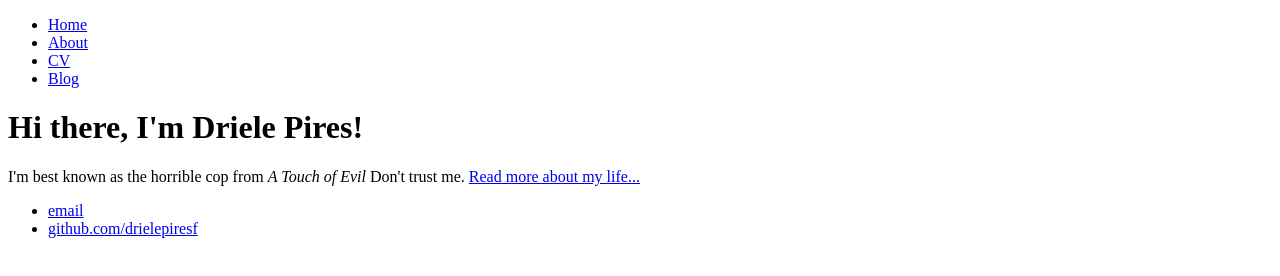
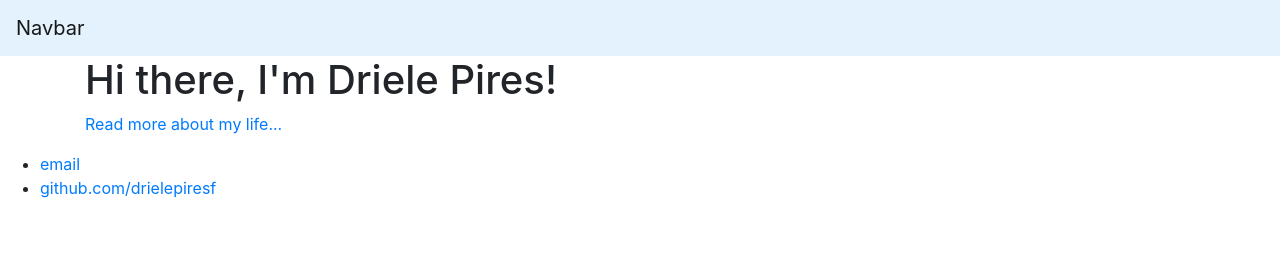
Before and after one commit to drielepiresf/drielepiresf.github.io, a plain HTML site: page index.html in a window 1280 px wide. Drawn offline with nearby package versions, Linux system fonts and the light colour scheme.

Commit message:
tirei o mal do site

```diff
--- a/index.html
+++ b/index.html
@@ -1,21 +1,18 @@
 <!DOCTYPE html>
 <html>
 	<head>
-		<title>Driele Pires, Horrible Cop</title>
+		<title>Driele Pires</title>
+		<link rel="stylesheet" href="https://cdn.jsdelivr.net/npm/bootstrap@4.5.3/dist/css/bootstrap.min.css" integrity="sha384-TX8t27EcRE3e/ihU7zmQxVncDAy5uIKz4rEkgIXeMed4M0jlfIDPvg6uqKI2xXr2" crossorigin="anonymous">
 	</head>
 	<body>
-		<nav>
-    		<ul>
-        		<li><a href="/">Home</a></li>
-	        	<li><a href="/about">About</a></li>
-        		<li><a href="/cv">CV</a></li>
-        		<li><a href="/blog">Blog</a></li>
-    		</ul>
-		</nav>
+		<nav class="navbar navbar-light" style="background-color: #e3f2fd;">
+			<!-- Navbar content -->
+			<a class="navbar-brand" href="https://google.com">Navbar</a>
+		  </nav>
 		<div class="container">
     		<div class="blurb">
         		<h1>Hi there, I'm Driele Pires!</h1>
-				<p>I'm best known as the horrible cop from <em>A Touch of Evil</em> Don't trust me. <a href="/about">Read more about my life...</a></p>
+				<p><a href="/about">Read more about my life...</a></p>
     		</div><!-- /.blurb -->
 		</div><!-- /.container -->
 		<footer>
```
